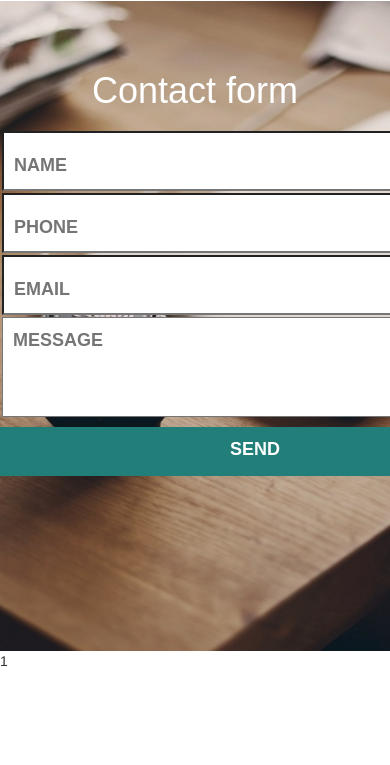
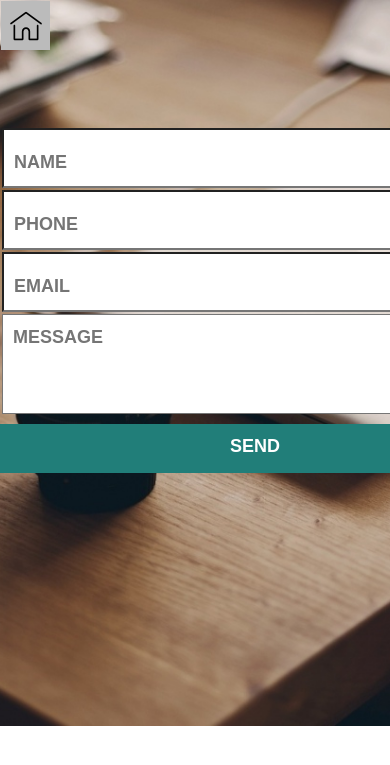
Before and after one commit to vetall6987/JSSolution, a PHP site: page /mail.html in a window 390 px wide; the page is wider, and only the part inside the window is pictured. Shown: the top 765 px of that part. Run offline with PHP 8.4, Linux system fonts and the light colour scheme.

Commit message:
Add files via upload

```diff
--- a/index-en.html
+++ b/index-en.html
@@ -29,7 +29,7 @@
 		  <a href="#work" class="scrollto">Мої роботи</a>
 		 </li>
 		 <li class="search">
-		  <a>Зворотній зв'язок</a>
+		  <a href="mail.html">Зворотній зв'язок</a>
 		 </li>
 		</ul>﻿
 			<ul class="leng">
--- a/index-ru.html
+++ b/index-ru.html
@@ -29,7 +29,7 @@
 		  <a href="#work" class="scrollto">Мої роботи</a>
 		 </li>
 		 <li class="search">
-		  <a>Зворотній зв'язок</a>
+		  <a href="mail.html">Зворотній зв'язок</a>
 		 </li>
 		</ul>﻿
 			<ul class="leng">
--- a/index.html
+++ b/index.html
@@ -29,7 +29,7 @@
 		  <a href="#work" class="scrollto">Мої роботи</a>
 		 </li>
 		 <li class="search">
-		  <a>Зворотній зв'язок</a>
+		  <a href="mail.html">Зворотній зв'язок</a>
 		 </li>
 		</ul>﻿
 			<ul class="leng">
--- /dev/null
+++ b/index.php
@@ -0,0 +1 @@
+<?php include_once("index.html") ?>
--- a/mail.html
+++ b/mail.html
@@ -4,29 +4,49 @@
     <meta charset="utf-8">
     <meta http-equiv="X-UA-Compatible" content="IE=edge">
     <meta name="viewport" content="width=device-width, initial-scale=1">
-    <!-- The above 3 meta tags *must* come first in the head; any other head content must come *after* these tags -->
-    <title>Kovelix.com</title>
 
-    <!-- Bootstrap -->
+    <title>Bootstrap 101 Template</title>
+
+
     <link href="css/bootstrap.min.css" rel="stylesheet">
     <link rel="stylesheet" href="style/mail.css">
-    <script src="http://code.jquery.com/jquery-latest.js" type="text/javascript"></script>
+
 
   </head>
   <body>
 
+	<div id="main">
+	<ul class="nav">
+		 <li class="main-menu" >
+		  <a href="index.html" class="scrollto">Портфоліо</a>
+		 </li>
+		</ul>﻿
+	  </div>
+
 <div class="row">
-		<div class="col-lg-3 col-md-3 col-sm-2 col-xs-1"></div>
-			<div class="form col-lg-6 col-md-6 col-sm-8 col-xs-10">
-				 <h1>Contact form</h1>
+	  <div class="col-lg-4 col-md-4 col-sm-4 "></div>
+	  <div class="form col-lg-6 col-md-6 col-sm-5 col-xs-12">
+
 				 <input type="text" name="name" placeholder="NAME" maxlength="25" class="message">
 				 <input type="text" name="name" placeholder="PHONE" maxlength="25" class="message">
 				 <input type="text" name="name" placeholder="EMAIL" maxlength="35" class="message">
 				 <textarea name="text" class="message" cols="30" rows="10" maxlength="500" placeholder="MESSAGE"></textarea>
 				 <div class="send">SEND</div>
+
 	  </div>
-		<div class="col-lg-3 col-md-3 col-sm-2 col-xs-1">1</div>
+	  <div class="col-lg-2 col-md-2 col-sm-2 "></div>
 </div>
 
+    <!-- jQuery (necessary for Bootstrap's JavaScript plugins) -->
+    <script src="https://ajax.googleapis.com/ajax/libs/jquery/1.12.4/jquery.min.js"></script>
+    <!-- Include all compiled plugins (below), or include individual files as needed -->
+    <script src="js/bootstrap.min.js"></script>
   </body>
 </html>
+
+
+
+
+<!--
+
+-->
--- a/style/mail.css
+++ b/style/mail.css
@@ -1,21 +1,107 @@
+html {
+	overflow: hidden;
+}
+
+body {
+
+	background-image: url(images/7.jpg);
+	background-position: center;
+	background-repeat: no-repeat;
+	background-size: cover;
+	background-position: top;
+}
+
+////////Menu////
+.nav{
+	list-style: none;
+	padding: 10px 0;
+	margin: 15px 30px;
+	width: 230px;
+	opacity: .6;
+	position: fixed;
+	z-index: 999999;
+
+
+	-moz-transition: opacity .3s ease-in-out;
+	-webkit-transition: opacity .3s ease-in-out;
+	-o-transition: opacity .3s ease-in-out;
+	transition: opacity .3s ease-in-out;
+}
+
+.nav:hover {
+	opacity: 1;
+}
+
+.nav li {
+	display: inline-block;
+	height: 50px;
+	width: 50px;
+	overflow: hidden;
+	-moz-transition: width all .2s ease-in-out, height .2s ease-in-out .2s;
+}
+
+.nav li:hover{
+/*
+	width: 200px;
+	height: 50px;
+	z-index: 10;
+*/
+}
+
+.nav li a {
+	display: block;
+	width: 200px;
+	height: 40px;
+	line-height: 40px;
+	background: #bbb;
+	margin: 1px;
+	color: #fff;
+	padding-left: 15px;
+	cursor:pointer;
+}
+
+.nav li a:hover {
+	background: #2fc5ff;
+	-moz-transition: background .2s ease-in-out;
+	-webkit-transition: background .2s ease-in-out;
+	-o-transition: background .2s ease-in-out;
+	transition: background .2s ease-in-out;
+}
+
+.nav li a:first-child {
+	font-size: 1.1em;
+	height: 50px;
+	line-height: 50px;
+	position: relative;
+	text-indent: 36px;
+}
+
+.nav li a:first-child::before {
+	content: '';
+	position: absolute;
+	display: block;
+	height: 32px;
+	width: 32px;
+	top: 9px;
+	left: 9px;
+}
+
+.main-menu a:first-child::before {
+	background-image:url(images/home3.png);
+}
+
 
 h1 {
 	text-align: center;
 }
 .form {
-	width: 100%;
 	height: 650px;
-
 	color: white;
 	padding-top: 50px;
 	font-size: 19px;
 	font-weight: 800;
 	font-family: sans-serif;
-	background-image: url(images/7.jpg);
-	background-position: center;
-	background-repeat: no-repeat;
-	background-size: cover;
-	background-position: top;
+
 }
 
 
@@ -48,13 +134,13 @@ input[type="text"] .message {
 .message:hover {
 	background: #B7EFEC;
 	transition: .5s;
-	color: #18BAB1;
+	color: #000;
 }
 
 .message:focus {
 	background: #B7EFEC;
 	transition: .5s;
-	color: #18BAB1;
+	color: #000;
 }
 
 input[type="text"] {
```
Also changed, not shown: js/jquery.1.7.1.min.js, js/main.js (line endings or trailing spaces), search&sorting/search&sorting.js (line endings or trailing spaces), style/style.css (line endings or trailing spaces). Lines whose indentation alone changed are shown as unchanged.
